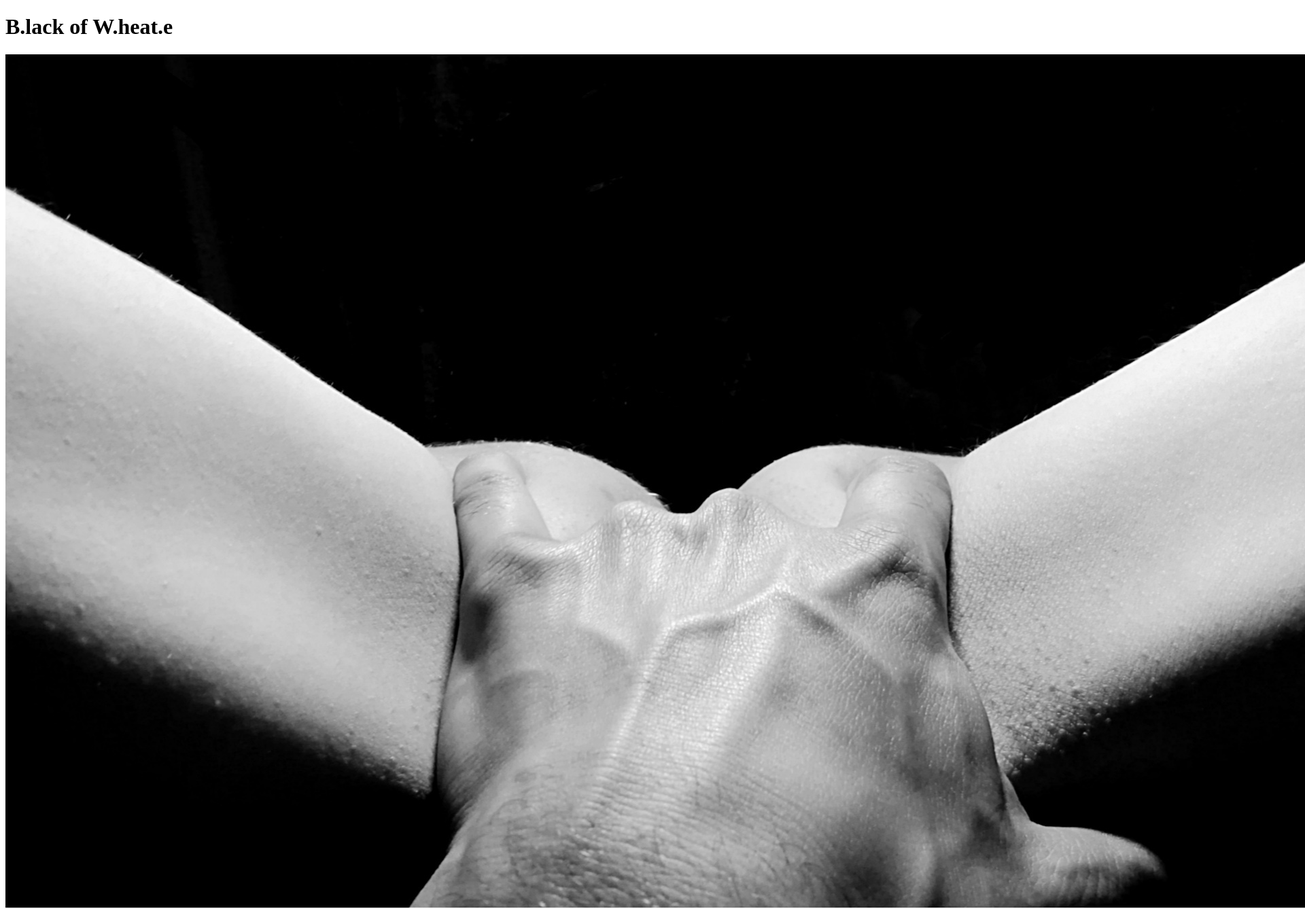
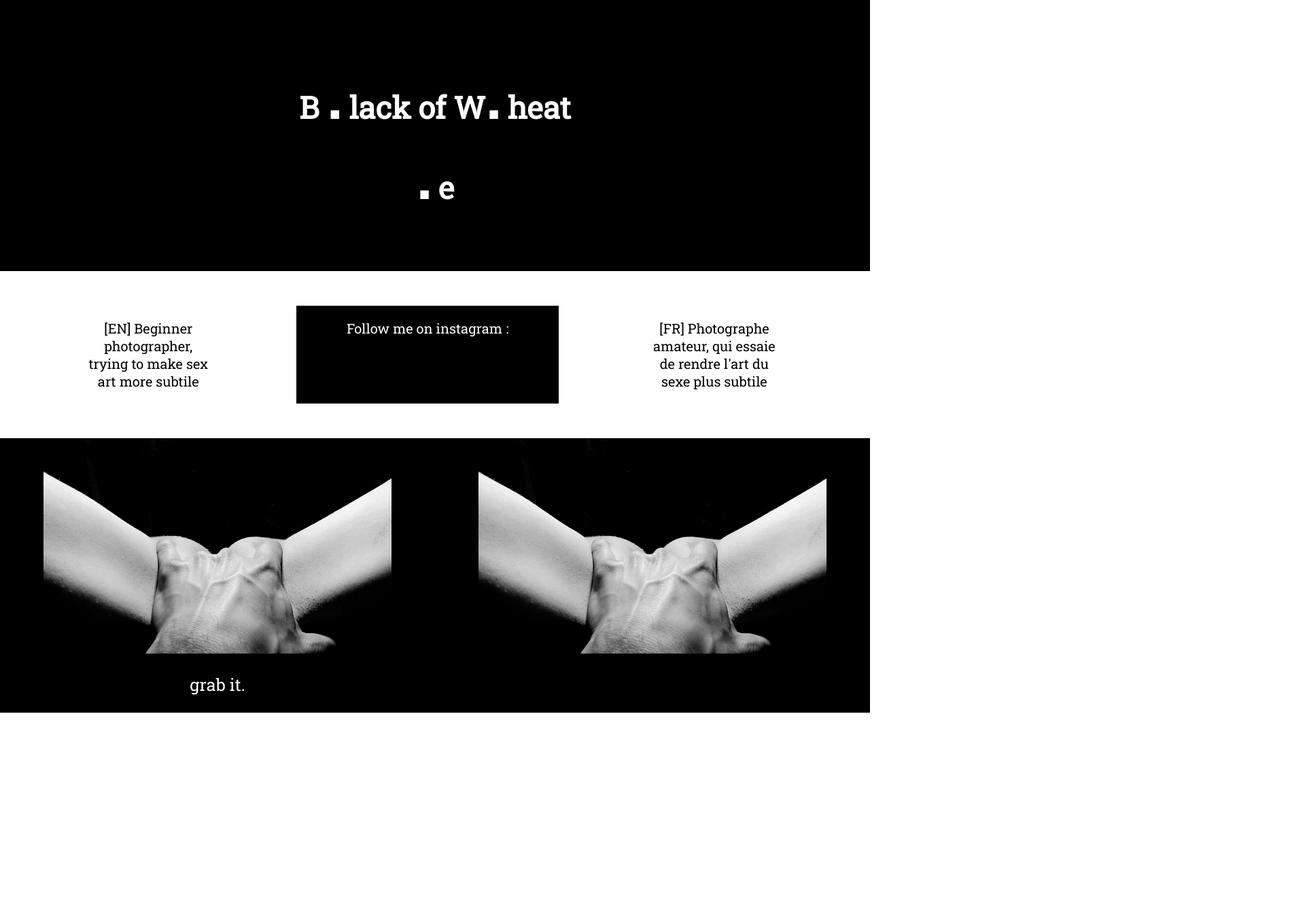
Before and after one commit to BlackOfWheate/BlackOfWheate.github.io, a plain HTML site: page index.html in a window 1280 px wide. Shown: the top 1338 px of the page at 68% size, 1920 px wide, since content can reach past the window. After the commit the page ends 1049 px from the top, so only its background shows below. Drawn offline with Linux system fonts and the light colour scheme.

Commit message:
starting page

```diff
--- a/index.html
+++ b/index.html
@@ -3,15 +3,32 @@
   <head>
     <meta charset="utf-8">
     <title>B.lack of W.heat.e</title>
+    <link rel="stylesheet" href="style.css">
   </head>
   <body>
     <header>
-      <div class="headerSide"></div>
-      <h1>B.lack of W.heat.e</h1>
-      <div class="headerSide"></div>
+      <div class="headcontain">
+        <div class="headerSide"></div>
+        <h1>B <span class="dot">.</span> lack of W<span class="dot">.</span> heat <span class="dot">.</span> e</h1>
+        <div class="headerSide"></div>
+      </div>
     </header>
-    <article>
-      <img src="img/test.jpg" alt="">
-    </article>
+    <div class="description">
+      <p>[EN] Beginner photographer, trying to make sex art more subtile</p>
+      <div class="instaClick">
+        <p>Follow me on instagram :</p>
+        <a href="www.instagram.com/"> <img class="instaLogo" src="img/instaLogo.png" alt=""> </a>
+      </div>
+      <p>[FR] Photographe amateur, qui essaie de rendre l'art du sexe plus subtile</p>
+    </div>
+    <section>
+      <article>
+        <img src="img/test.jpg" alt="">
+        <p class="photoDesc"> grab it.</p>
+      </article>
+      <article>
+        <img src="img/test.jpg" alt="">
+      </article>
+    </section>
   </body>
 </html>
--- /dev/null
+++ b/style.css
@@ -0,0 +1,85 @@
+@import url('https://fonts.googleapis.com/css?family=Roboto+Slab&display=swap');
+body{
+  display: block;
+  margin: auto;
+  font-family: 'Roboto Slab', sans-serif;
+}
+header{
+  width: 100%;
+  background-color: black;
+}
+
+.headcontain{
+  display: flex;
+  flex-direction: row;
+  padding-bottom: 4%;
+  padding-top: 4%;
+}
+
+h1{
+  width: 100%;
+  text-align: center;
+  color: White;
+  font-size: 45px;
+}
+
+.dot{
+  font-size: 90px;
+}
+
+.description{
+  display: flex;
+  width: 100%;
+  padding-top: 4%;
+  padding-bottom: 4%;
+}
+
+.description p{
+  text-align: center;
+  font-size: 20px;
+  padding-left: 10%;
+  padding-right: 10%;
+}
+
+.instaClick{
+  display: flex;
+  flex-direction: column;
+  background-color: black;
+  color: white;
+}
+
+a{
+  display: block;
+  width: auto;
+  text-align: center;
+}
+
+.instaLogo{
+  width: 50px;
+}
+
+section{
+  display: flex;
+  flex-direction: row;
+  flex-wrap: wrap;
+  background-color: black;
+}
+
+.photoDesc{
+  color: white;
+  font-size: 25px;
+  text-align: center;
+}
+
+article{
+  width: 50%;
+}
+
+article img{
+  width: 80%;
+  margin-left: 10%;
+}
+
+div{
+  width: 100%;
+}
```
Also changed, not shown: img/insta.png (added), img/instaLogo.png (added).
